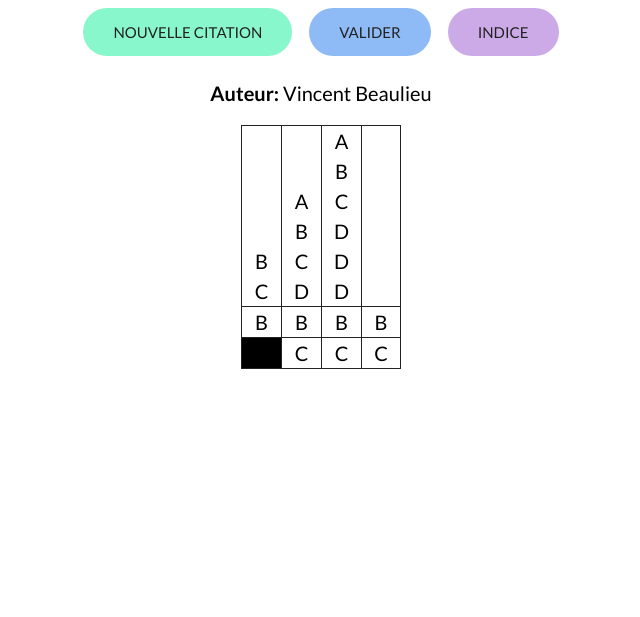
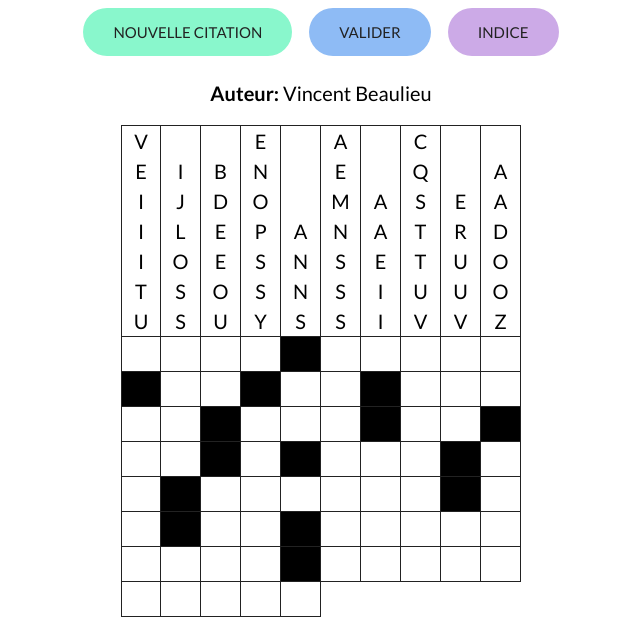
Before and after one commit to stlows/citations-secretes, a plain HTML site: page index.html in a window 1280 px wide. Shown: the part 232-849 px from the top of the page, without its empty margins (319-959 px from the left). Before the commit the page ends 800 px from the top, so only its background shows below. Drawn offline with Linux system fonts and the light colour scheme.

Commit message:
affichage des citations

```diff
--- a/css/style.css
+++ b/css/style.css
@@ -48,10 +48,10 @@ body {
     margin: 0;
     float:left;
     border: 1px #222 solid;
-    border-right: 0;
 }
-.col:last-child {
-    border-right: 1px #222 solid;
+
+.col:not(:first-child){
+    border-left: 0;
 }
 
 .col span {
@@ -61,19 +61,23 @@ body {
     font-size: 2rem;
 }
 
+.col span:last-child{
+}
+
 .col span:hover {
     cursor: pointer;
 }
 
 .col--reponses {
     border-top: 0;
+    border-bottom: 0;
 }
 
 .col--reponses span {
+    height: 3.5rem;
     border-bottom: 1px #222 solid;
 }
 .col--reponses span:last-child {
-    border-bottom: 0;
 }
 
 .btn {
@@ -119,6 +123,9 @@ body {
     color: #222;
 }
 
+.striked {
+    text-decoration: line-through;
+}
 
 .invalid-feedback {
     text-align:center;
--- a/index.html
+++ b/index.html
@@ -38,53 +38,13 @@
                 <b>Auteur: </b>Vincent Beaulieu
             </div>
         <div class="board">
-            <div class="indices">
-                <div class="col col--indices" id ="col--indices-1">
-                    <span class="indice">B</span>
-                    <span class="indice">C</span>
-                </div>
-                <div class="col col--indices" id ="col--indices-2">
-                    <span class="indice">A</span>
-                    <span class="indice">B</span>
-                    <span class="indice">C</span>
-                    <span class="indice">D</span>
-                </div>
-                <div class="col col--indices" id ="col--indices-3">
-                    <span class="indice">A</span>
-                    <span class="indice">B</span>
-                    <span class="indice">C</span>
-                    <span class="indice">D</span>
-                    <span class="indice">D</span>
-                    <span class="indice">D</span>
-                </div>
-                <div class="col col--indices" id ="col--indices-4">
-                </div>
-            </div>
 
-                <div class="reponses">
-                    <div class="col col--reponses" id ="col--reponses-1">
-                        <span id="reponse-0">B</span>
-                        <span id="reponse-1">C</span>
-                    </div>
-                    <div class="col col--reponses" id ="col--reponses-2">
-                        <span id="reponse-2">B</span>
-                        <span id="reponse-3">C</span>
-                    </div>
-                    <div class="col col--reponses" id ="col--reponses-3">
-                        <span id="reponse-4">B</span>
-                        <span id="reponse-5">C</span>
-                    </div>
-                    <div class="col col--reponses" id ="col--reponses-4">
-                        <span id="reponse-6">B</span>
-                        <span id="reponse-7">C</span>
-                    </div>
-                </div>
+            <div class="indices" id='indices'></div>
 
+            <div class="reponses" id='reponses'></div>
 
-
-
-            </div>
         </div>
+    </div>
 
         <script src="js/jquery-3.2.1.min.js"></script>
         <script src="js/script.js"></script>
--- a/js/script.js
+++ b/js/script.js
@@ -1,41 +1,99 @@
 $(function(){
 
-    var citations = {
+    var citations = [{
         'auteur':'Vincent Beaulieu',
         'citation':'Ce site permet de faire des citations secretes'
-    }
+    },
+    {
+        'auteur':'Vincent Beaulieu',
+        'citation':'Vous savez je ne crois pas qu il y ait de bonnes ou de mauvaises situations'
+    }]
 
     var nbColonnes = 10;
+    var citation = citations[1].citation
+    var colonnes = getColonnes(citation);
+    var sortedColonnes = getSortedColonnes(citation);
 
-    function initColonnes(citation){
+    var maxIndices = getMaxIndices(colonnes);
+
+    for(let i = 0; i < nbColonnes; i++){
+
+        var divIndice = document.createElement('div');
+        divIndice.classList.add('col');
+        divIndice.classList.add('col--indices');
+        divIndice.id = 'col--indices-' + i;
+
+        var divReponse = document.createElement('div');
+        divReponse.classList.add('col');
+        divReponse.classList.add('col--reponses');
+        divReponse.id = 'col--reponses-' + i;
+
+        for(let j = 0; j < sortedColonnes[i].length; j++){
+            if(isAlpha(sortedColonnes[i][j])){
+                var spanIndice = document.createElement('span');
+                spanIndice.classList.add('indice');
+                spanIndice.innerHTML = sortedColonnes[i][j].toUpperCase();
+                divIndice.appendChild(spanIndice);
+            }
+        }
+
+        for(let j = 0; j < colonnes[i].length; j++){
+            var spanReponse = document.createElement('span');
+            spanReponse.classList.add('reponse');
+            if(!isAlpha(colonnes[i][j])){
+                $(spanReponse).css('backgroundColor', '#000');
+            }
+            divReponse.appendChild(spanReponse);
+
+        }
+
+        document.getElementById('indices').appendChild(divIndice);
+        document.getElementById('reponses').appendChild(divReponse);
+
+        var indicesCourant = sortedColonnes[i].filter(letter => isAlpha(letter)).length;
+        $('#col--indices-' + i).css('paddingTop', (maxIndices - indicesCourant) * 3 + 'rem');
+
+    }
+    function getColonnes(citation){
         var colonnes = [];
 
         for(var i = 0; i < nbColonnes; i++){
             var colonne = citation.split('').filter((letter, index) => index % nbColonnes == i);
             colonnes.push(colonne);
         }
-
         return colonnes;
     }
 
-    var colonnes = initColonnes(citations.citation);
-    console.log(colonnes);
+    function getSortedColonnes(citation){
+        var sortedColonnes = [];
 
-    var maxIndices = 0;
-    $('.col--indices').each(function(){
-        var indicesCourant = $(this).children('span').length;
-        if(indicesCourant > maxIndices) {
-            maxIndices = indicesCourant;
+        for(var i = 0; i < nbColonnes; i++){
+            var colonne = citation.split('').filter((letter, index) => index % nbColonnes == i);
+            sortedColonnes.push(colonne.sort());
         }
-    });
+        return sortedColonnes;
+    }
 
-    $('.col--indices').each(function(){
-        var indicesCourant = $(this).children('span').length;
-        $(this).css('paddingTop', (maxIndices - indicesCourant) * 3 + 'rem')
-    });
-
+    $('.indice').click(function(){
+        $(this).toggleClass('striked');
+    })
     $('#reponse-1').css('background-color', '#000');
 
+    function isAlpha(ch){
+        return typeof ch === "string" && ch.length === 1
+               && (ch >= "a" && ch <= "z" || ch >= "A" && ch <= "Z");
+      }
+
+      function getMaxIndices(colonnes) {
+        var maxIndices = 0;
+        for(let i = 0;i < colonnes.length; i++){
+            var indicesCourant = colonnes[i].filter(letter => isAlpha(letter)).length;
+            if(indicesCourant > maxIndices) {
+                maxIndices = indicesCourant;
+            }
+        }
+        return maxIndices;
+      }
 
 });
 
@@ -67,7 +125,8 @@ function getQuote(){
 
         }
       },
-      cache: false
+      cache: false,
+      type: 'get'
     });
 }
 
```
